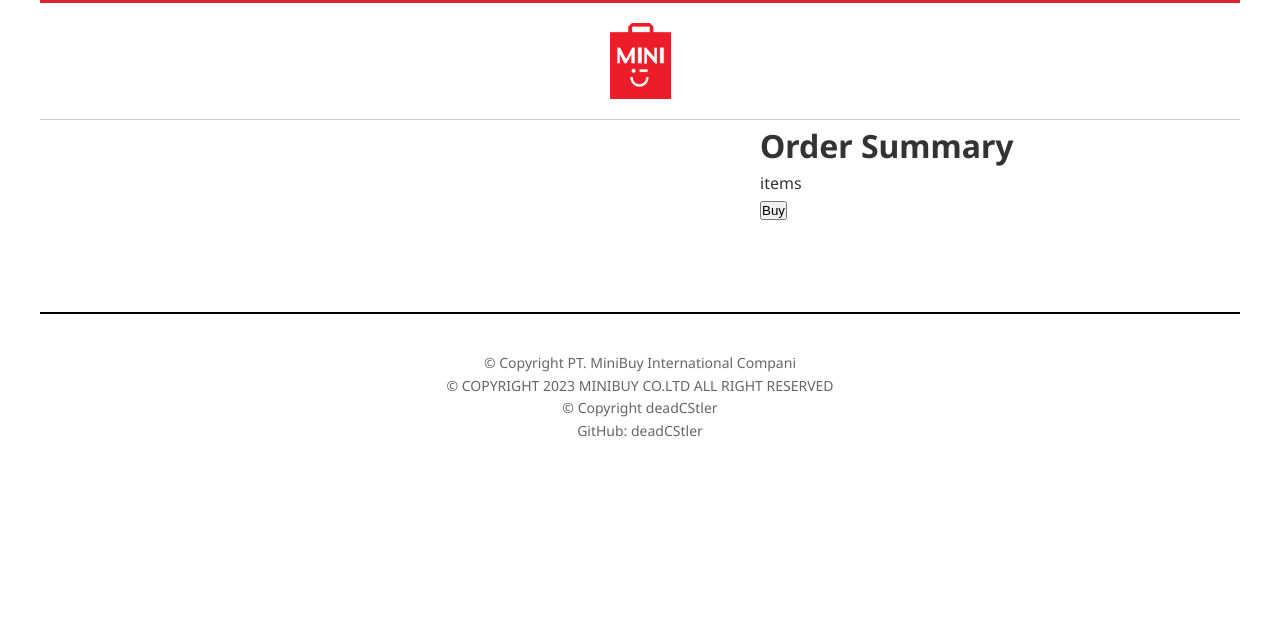
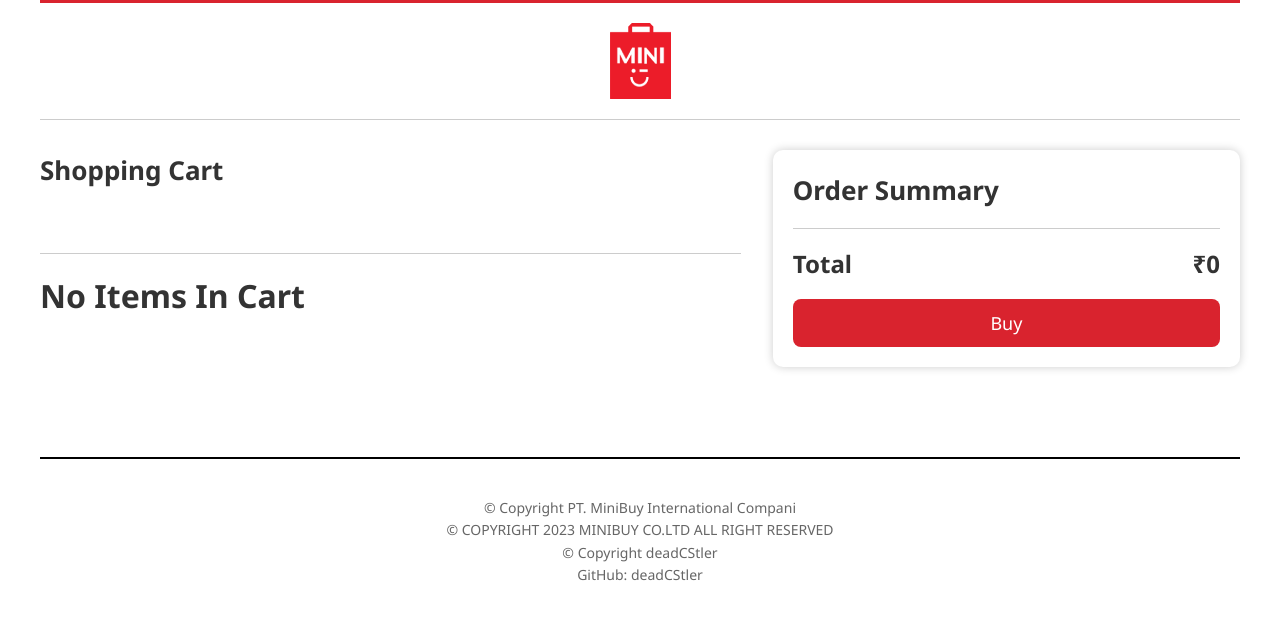
Before and after one commit to deadCStler/Odin-ShoppingCart, a React (Vite) app: page /cart in a window 1280 px wide. Shown: the top 620 px of the page. Built offline with nearby package versions, Linux system fonts and the light colour scheme.

Commit message:
cart page done & updated pending tasks

```diff
--- a/src/components/cart/Cart.jsx
+++ b/src/components/cart/Cart.jsx
@@ -1,12 +1,15 @@
 import { Link } from "react-router-dom";
 import logo from "../../assets/cart.svg";
 import CartCSS from "./Cart.module.css";
+import { getCart } from "../../utils/LocalStorage";
 
 function Cart() {
+  const items = Object.keys(getCart()).length;
+
   return (
     <Link to="/cart" className={CartCSS.main}>
       <img src={logo} alt="sign in svg" />
-      <div>Cart (0)</div>
+      <div>Cart ({items})</div>
     </Link>
   );
 }
--- a/src/components/cart/Cart.module.css
+++ b/src/components/cart/Cart.module.css
@@ -27,12 +27,129 @@
 .container {
   display: grid;
   grid-template-columns: 1.5fr 1fr;
+  gap: 2rem;
+}
+
+.itemsContainer {
+  display: grid;
+  gap: 1rem;
+}
+
+.item {
+  display: flex;
+  gap: 1rem;
+  padding-bottom: 1rem;
+  border-bottom: 0.1rem solid #ccc;
+}
+
+.itemLeft {
+  margin: auto 0;
+}
+
+.itemLeft > img {
+  max-width: 150px;
+}
+
+.itemRight > div {
+  padding: 1.5%;
+}
+
+.remove {
+  width: 20px;
+}
+
+.nav {
+  display: flex;
+  align-items: center;
+  gap: 1rem;
+}
+
+.nav > div {
+  display: flex;
+  gap: 1rem;
+  align-items: center;
+}
+
+.heading {
+  font-weight: bold;
+  width: 100%;
+  font-size: 16px;
+  border-bottom: 0.1rem solid #ccc;
+}
+
+.nav > div > button {
+  width: 28px;
+  height: 28px;
+  background: linear-gradient(#fff, #f9f9f9);
+  border: 1px solid #c2c2c2;
+  cursor: pointer;
+  font-size: 16px;
+  border-radius: 50%;
+  padding-top: 1px;
+  line-height: 1;
+}
+
+.orderSummary {
+  display: flex;
+  flex-direction: column;
+  gap: 1rem;
+  background-color: #fff;
+  padding: 20px;
+  border-radius: 10px;
+  box-shadow: 0px 0px 10px 0px rgba(0, 0, 0, 0.2);
+}
+
+.sumHead {
+  display: grid;
+  grid-template-columns: 1.5fr 0.5fr 0.5fr;
+  gap: 1rem;
+  align-items: center;
+  border-bottom: 0.1rem solid #ccc;
+  padding-bottom: 10px;
+}
+
+.sumTitle {
+  white-space: nowrap;
+  overflow: hidden;
+  text-overflow: ellipsis;
+}
+
+.total {
+  display: flex;
+  justify-content: space-between;
+}
+
+.button {
+  padding: 12px 24px;
+  background-color: #d9232e;
+  color: #ffffff;
+  font-size: 18px;
+  font-family: "Noto Sans", sans-serif;
+  cursor: pointer;
+  border: none;
+  border-radius: 8px;
+  transition: background-color 0.3s ease;
+}
+
+.button:hover {
+  background-image: linear-gradient(rgb(0 0 0/30%) 0 0);
 }
 
 @media (max-width: 760px) {
   .header {
     align-items: center;
     padding: 0.5rem 0.5rem 1rem;
+  }
+
+  .container {
+    display: flex;
+    flex-direction: column-reverse;
+    padding: 0.5rem 0.5rem 1rem;
+  }
+
+  .category {
+    font-size: 2.97vw;
+    color: #666;
   }
 }
 
@@ -41,6 +158,15 @@
     padding: 11px 0px;
     border-bottom: 0.1rem solid #ccc;
   }
+
+  .heading {
+    font-size: 3vw;
+  }
+
+  /* .container {
+    display: flex;
+    flex-direction: column-reverse;
+  } */
 }
 
 @media (min-width: 1200px) {
@@ -56,4 +182,13 @@
     color: #333;
     font-weight: 700;
   }
+
+  .container {
+    margin-top: 30px;
+  }
+
+  .heading {
+    font-size: 26px;
+    padding-bottom: 1rem;
+  }
 }
--- a/src/components/cart/CartItems.jsx
+++ b/src/components/cart/CartItems.jsx
@@ -1,12 +1,20 @@
-import { useEffect } from "react";
-import { addToCart, getCart, removeFromCart } from "../../utils/LocalStorage";
+import {
+  addToCart,
+  getCart,
+  reduceFromCart,
+  removeFromCart,
+} from "../../utils/LocalStorage";
 import CartCSS from "./Cart.module.css";
-
-//so the idea here is once we have the cart obj we'll iterate on it and fetch the elements and store it in an array and then we can display it further
+import bin from "../../assets/bin.svg";
 
 function CartItems({ itemsArr, setCart }) {
   const addItem = (id) => {
     addToCart(id);
+    setCart(getCart());
+  };
+
+  const removeSingleItem = (id) => {
+    reduceFromCart(id);
     setCart(getCart());
   };
 
@@ -15,8 +23,51 @@ function CartItems({ itemsArr, setCart }) {
     setCart(getCart());
   };
 
-  console.log(itemsArr);
-  return <div className={CartCSS.itemsContainer}></div>;
+  return (
+    <div className={CartCSS.itemsContainer}>
+      <h1 className={CartCSS.heading}> Shopping Cart</h1>
+      {itemsArr.length === 0 ? (
+        <h1>No Items In Cart</h1>
+      ) : (
+        itemsArr.map((ele, index) => (
+          <div key={index} className={CartCSS.item}>
+            <div className={CartCSS.itemLeft}>
+              <img src={ele.data.image} alt="" />
+            </div>
+            <div className={CartCSS.itemRight}>
+              <div>
+                <strong>{ele.data.title}</strong>
+              </div>
+              <div className={CartCSS.category}>
+                Category: {ele.data.category}
+              </div>
+              <div className={CartCSS.price}>
+                <strong>
+                  ₹{Math.round(ele.data.price * 82.85) * ele.freq}
+                </strong>
+              </div>
+              <div className={CartCSS.nav}>
+                <img
+                  src={bin}
+                  alt="remove"
+                  className={CartCSS.remove}
+                  onClick={() => removeItem(ele.data.id)}
+                />
+
+                <div>
+                  <button onClick={() => removeSingleItem(ele.data.id)}>
+                    -
+                  </button>
+                  <div>{ele.freq}</div>
+                  <button onClick={() => addItem(ele.data.id)}>+</button>
+                </div>
+              </div>
+            </div>
+          </div>
+        ))
+      )}
+    </div>
+  );
 }
 
 export default CartItems;
--- a/src/components/cart/CartOrderSummary.jsx
+++ b/src/components/cart/CartOrderSummary.jsx
@@ -1,15 +1,32 @@
-import { getCart } from "../../utils/LocalStorage";
 import CartCSS from "./Cart.module.css";
 
-//the idea here is we'll fetch the products and and display the item per price: refer flipkart for this page
+function CartOrderSummary({ itemsArr }) {
+  let total = 0;
 
-function CartOrderSummary() {
-  const cart = getCart();
   return (
-    <div className={CartCSS.orderSummary}>
-      <h1>Order Summary</h1>
-      <div>items</div>
-      <button>Buy</button>
+    <div>
+      <div className={CartCSS.orderSummary}>
+        <h1 className={CartCSS.heading}>Order Summary</h1>
+        {itemsArr.map((ele, index) => {
+          const itemTotal = Math.round(ele.data.price * 82.85) * ele.freq;
+          total += itemTotal;
+
+          return (
+            <div key={index} className={CartCSS.sumHead}>
+              <div className={CartCSS.sumTitle}>{ele.data.title}</div>
+              <div>x{ele.freq}</div>
+              <div className={CartCSS.price}>
+                <strong>₹{itemTotal}</strong>
+              </div>
+            </div>
+          );
+        })}
+        <h2 className={CartCSS.total}>
+          <span>Total</span>
+          <span>₹{total}</span>
+        </h2>
+        <button className={CartCSS.button}>Buy</button>
+      </div>
     </div>
   );
 }
--- a/src/components/cart/CartPage.jsx
+++ b/src/components/cart/CartPage.jsx
@@ -5,9 +5,6 @@ import CartItems from "./CartItems";
 import CartOrderSummary from "./CartOrderSummary";
 import { useEffect, useState } from "react";
 import { getCart } from "../../utils/LocalStorage";
-
-//fetch the api here as we'll be using in both and refer flipkart for page desgin
-//make it such that we need to perfrom api call once only and use a state for cart json mostly on what to display and what not to display
 
 async function getItems(id) {
   const res = await fetch(`https://fakestoreapi.com/products/${id}`);
--- a/src/components/signIn/SignInPage.jsx
+++ b/src/components/signIn/SignInPage.jsx
@@ -3,7 +3,6 @@ import SigninCSS from "./Signin.module.css";
 import logo from "../../assets/miniso-seeklogo.webp";
 import { Link, useNavigate } from "react-router-dom";
 import { setSignIN } from "../../utils/LocalStorage";
-// import { useHistory } from "react-router-dom";
 
 function SignInPage() {
   const [showPass, setShowPass] = useState("password");
--- a/src/utils/LocalStorage.js
+++ b/src/utils/LocalStorage.js
@@ -26,7 +26,7 @@ export const addToCart = (id) => {
   }
 };
 
-export const removeFromCart = (id) => {
+export const reduceFromCart = (id) => {
   const cart = JSON.parse(localStorage.getItem("cart"));
   if (cart[id] && cart[id] > 0) {
     cart[id]--;
@@ -37,6 +37,15 @@ export const removeFromCart = (id) => {
   }
 };
 
+export const removeFromCart = (id) => {
+  const cart = JSON.parse(localStorage.getItem("cart"));
+  if (cart[id] && cart[id] > 0) {
+    delete cart[id];
+
+    localStorage.setItem("cart", JSON.stringify(cart));
+  }
+};
+
 export const getCart = () => {
   return JSON.parse(localStorage.getItem("cart"));
 };
```
Also changed, not shown: src/assets/bin.svg (added), 1 other file (tests, documents, lock files or other folders).
